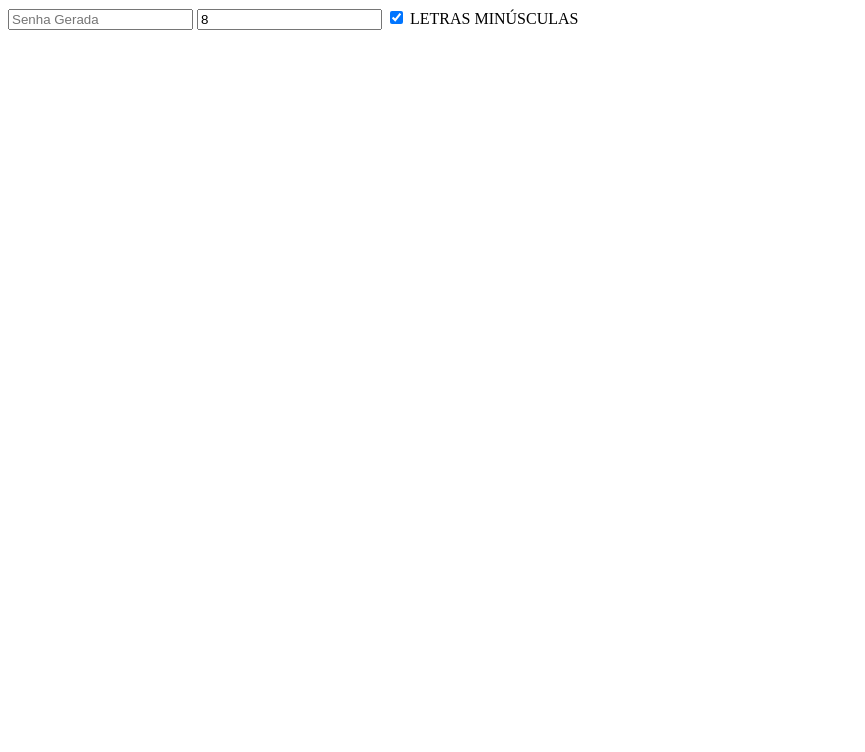
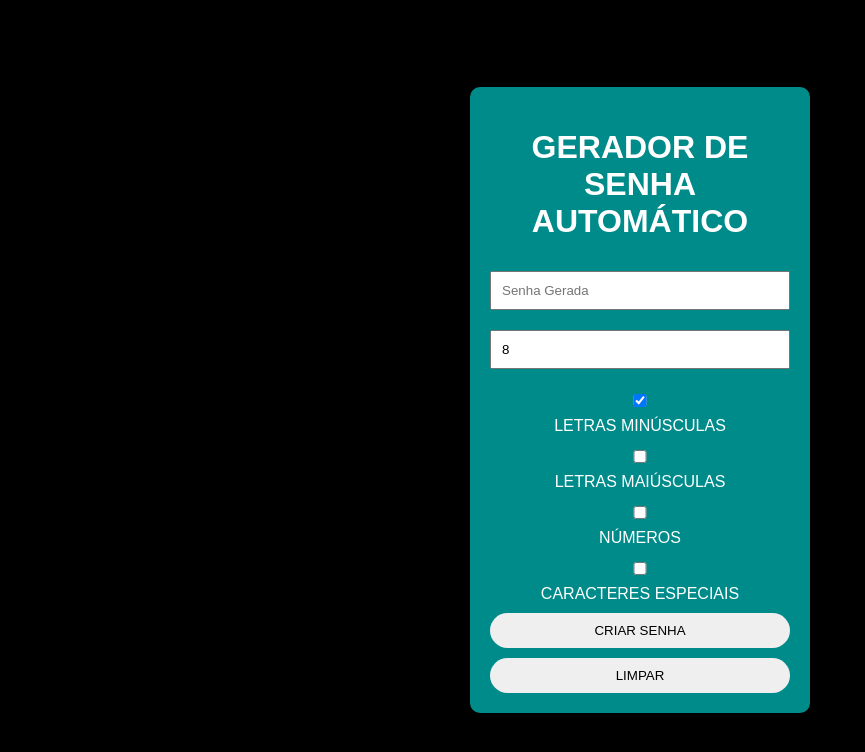
Before and after one commit to dudu2009/seguranca-digital, a plain HTML site: page index.html in a window 1280 px wide. Shown: the whole page, without its empty margins (0-865 px from the left). Drawn offline with Linux system fonts and the light colour scheme.

Commit message:
altera 2

```diff
--- a/estilo.css
+++ b/estilo.css
@@ -1,23 +1,44 @@
 body { /* Estiliza o corpo da página */
-
+    font-family: Arial, Helvetica, sans-serif;
+    background-color: black;
+    color: white;
+    display: flex;
+    justify-content: center;
+    align-items: center;
+    height: 100vh;
+    margin: 0;
 }
 
 .caixa { /* Estiliza a caixa principal */
-
+    background-color: darkcyan;
+    padding: 20px;
+    border-radius: 10px;
+    width: 300px;
+    text-align: center;
 }
 
 input { /* Estiliza todos os campos input */
-
+    width: 100%;
+    padding: 10px;
+    margin: 10px 0;
+    box-sizing: border-box;
 }
 
 label { /* Estiliza os textos das opções */
-
+    display: block;
+    text-align: center;
+    margin-top: 5px;
 }
 
 button { /* Estiliza os botões */
-
+    width: 100%;
+    padding: 10px;
+    margin-top: 10px;
+    border: none;
+    border-radius: 20px;
+    cursor: pointer;
 }
 
 button:hover { /* Efeito ao passar o mouse */
-
+    background-color: gray;
 }
--- a/index.html
+++ b/index.html
@@ -8,12 +8,28 @@
 </head>
 <body> <!-- Área visível da página -->
     <main class="caixa">
+        <h1>GERADOR DE SENHA AUTOMÁTICO</h1>
         <input type="text" placeholder="Senha Gerada" readonly>
         <input type="number" id="quantidade" value="8" min="1">
         <label>
             <input type="checkbox" id="minusculas" checked>
             LETRAS MINÚSCULAS
         </label>
+        <label>
+            <input type="checkbox" id="maiusculas">
+            LETRAS MAIÚSCULAS
+        </label>
+        <label>
+            <input type="checkbox" id="numeros">
+            NÚMEROS
+        </label>
+        <label>
+            <input type="checkbox" id="especiais">
+            CARACTERES ESPECIAIS
+        </label>
+        <button onclick="criarSenha()">CRIAR SENHA</button>
+        <button onclick="limparSenha()">LIMPAR</button>
     </main>
+    <script src="script.js"></script>
 </body>
 </html>
--- a/script.js
+++ b/script.js
@@ -1,6 +1,43 @@
 function criarSenha() { // Cria a função responsável por gerar a senha
+    let senha = document.getElementById("senha"); // Pega a caixa onde a senha será exibida
+    let quantidade = document.getElementById("quantidade").value; // Pega a quantidade de caracteres informada
+    let minusculasMarcado = document.getElementById("minusculas").checked; // Verifica se minúsculas foi marcado
+    let maiusculasMarcado = document.getElementById("maiusculas").checked; // Verifica se maiúsculas foi marcado
+    let numerosMarcado = document.getElementById("numeros").checked; // Verifica se números foi marcado
+    let especiaisMarcado = document.getElementById("especiais").checked; // Verifica se caracteres especiais foi marcado
+    let letrasMinusculas = "abcdefghijklmnopqrstuvwxyz"; // Caracteres de letras minúsculas
+    let letrasMaiusculas = "ABCDEFGHIJKLMNOPQRSTUVWXYZ"; // Caracteres de letras maiúsculas
+    let numeros = "0123456789"; // Caracteres numéricos
+    let especiais = "!@#$%&*?"; // Caracteres especiais
+    let caracteresPermitidos = ""; // Variável que vai guardar os caracteres escolhidos
+    if (minusculasMarcado) { // Se a opção minúsculas estiver marcada
+        caracteresPermitidos += letrasMinusculas; // Adiciona letras minúsculas
+    }
+    if (maiusculasMarcado) { // Se a opção maiúsculas estiver marcada
+        caracteresPermitidos += letrasMaiusculas; // Adiciona letras maiúsculas
+    }
+    if (numerosMarcado) { // Se a opção números estiver marcada
+        caracteresPermitidos += numeros; // Adiciona números
+    }
+    if (especiaisMarcado) { // Se a opção especiais estiver marcada
+        caracteresPermitidos += especiais; // Adiciona caracteres especiais
+    }
+    if (caracteresPermitidos == "") { // Verifica se nenhuma opção foi marcada
+        alert("Marque pelo menos uma opção!"); // Mostra aviso ao usuário
+        return; // Para a função
+    }
+    let senhaCriada = ""; // Variável que vai montar a senha final
+    for (let i = 0; i < quantidade; i++) { // Repete até atingir a quantidade informada
 
+
+        let sorteio = Math.floor(Math.random() * caracteresPermitidos.length); // Sorteia uma posição
+
+
+        senhaCriada += caracteresPermitidos[sorteio]; // Adiciona o caractere sorteado na senha
+    }
+    senha.value = senhaCriada; // Mostra a senha criada na caixa
 }
 function limparSenha() { // Cria a função para limpar a senha
-
+    document.getElementById("senha").value = ""; // Apaga o conteúdo da caixa da senha
+    document.getElementById("quantidade").value = 8; // Volta a quantidade para 8 caracteres
 }
```
